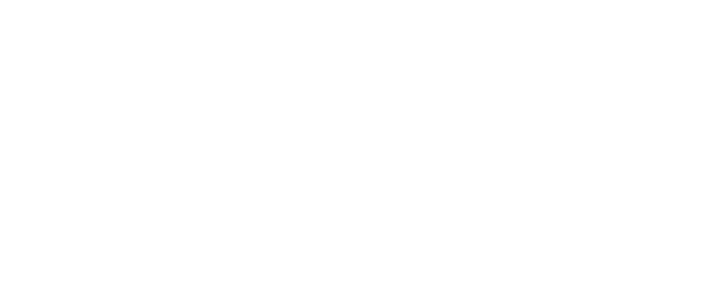
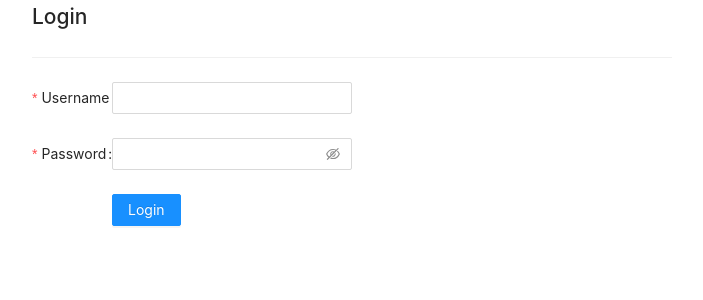
Before and after one commit to zyzsdy/Migirh-frontend, a React (Create React App) app: page /login in a window 1280 px wide. Before the commit this address had no page. Shown: the top 300 px of the page, without its empty margins (288-991 px from the left). Built offline with nearby package versions, Linux system fonts and the light colour scheme.

Commit message:
add login auth

```diff
--- a/src/Components/MainFramework.tsx
+++ b/src/Components/MainFramework.tsx
@@ -1,14 +1,13 @@
 import React, { useState } from 'react';
 import { CalendarOutlined, SettingOutlined } from '@ant-design/icons';
-import { Input, Layout, Menu } from 'antd';
+import { Layout, Menu } from 'antd';
 import './MainFramework.scss';
-import { useGlobalStore } from '../Contexts/globalContext';
+import { Outlet } from 'react-router-dom';
 
 const { Header, Sider, Content } = Layout;
 
 export default function MainFramework() {
     const [collapse, setCollapse] = useState(true);
-    const { state, dispatch } = useGlobalStore();
 
     return (
         <Layout>
@@ -24,10 +23,7 @@
                 </Sider>
                 <Layout>
                     <Content className="layout-content-background">
-                        Content
-                        <div>ApiRoot: {state.apiRoot}</div>
-                        <div>Lang: {state.lang}</div>
-                        <div><Input placeholder="lang" onChange={v => dispatch({ type: "i18n/setLang", param: v.target.value })} /></div>
+                        <Outlet />
                     </Content>
                 </Layout>
             </Layout>
--- /dev/null
+++ b/src/Components/RequireAuth.tsx
@@ -0,0 +1,20 @@
+import React, { ReactNode } from 'react';
+import { Navigate, useLocation } from 'react-router-dom';
+import { useGlobalStore } from '../Contexts/globalContext';
+
+export default function RequireAuth({ children }: { children: ReactNode}) {
+    const { state, dispatch } = useGlobalStore();
+    let location = useLocation();
+
+    if (!state.isLogin) {
+        return (
+            <Navigate to="/login" state={{from: location}} />
+        );
+    }
+
+    return (
+        <>
+            { children }
+        </>
+    );
+}
--- /dev/null
+++ b/src/Pages/LoginPage.tsx
@@ -0,0 +1,22 @@
+import { Col, Divider, Row, Form, Input, Button } from 'antd';
+import React from 'react';
+
+export default function LoginPage() {
+    return (
+        <>
+            <Row>
+                <Col span={12} offset={6}>
+                    <h2>Login</h2>
+                    <Divider />
+                    <Form labelCol={{span: 3}} wrapperCol={{span: 9}}>
+                        <Form.Item label="Username" name="username" rules={[{required: true, message: "Username required!"}]}><Input /></Form.Item>
+                        <Form.Item label="Password" name="password" rules={[{required: true, message: "Password required!"}]}><Input.Password /></Form.Item>
+                        <Form.Item wrapperCol={{offset: 3, span: 9}}>
+                            <Button type="primary" htmlType="submit">Login</Button>
+                        </Form.Item>
+                    </Form>
+                </Col>
+            </Row>
+        </>
+    );
+}
--- a/src/router.tsx
+++ b/src/router.tsx
@@ -3,16 +3,24 @@
 import MainFramework from './Components/MainFramework';
 import AboutPage from './Pages/AboutPage';
 import HomePage from './Pages/HomePage';
-
+import LoginPage from './Pages/LoginPage';
 import { GlobalProvider } from './Contexts/globalContext';
+import RequireAuth from './Components/RequireAuth';
 
 export default function DefaultRouter() {
     return (
         <GlobalProvider>
             <Router>
                 <Routes>
-                    <Route path="/" element={<MainFramework />} />
-                    <Route path="/about" element={<AboutPage />} />
+                    <Route path="/" element={
+                        <RequireAuth>
+                            <MainFramework />
+                        </RequireAuth>
+                    }>
+                        <Route path="about" element={<AboutPage />} />
+                        <Route path="home" element={<HomePage />} />
+                    </Route>
+                    <Route path="/login" element={<LoginPage />} />
                 </Routes>
             </Router>
         </GlobalProvider>
```
